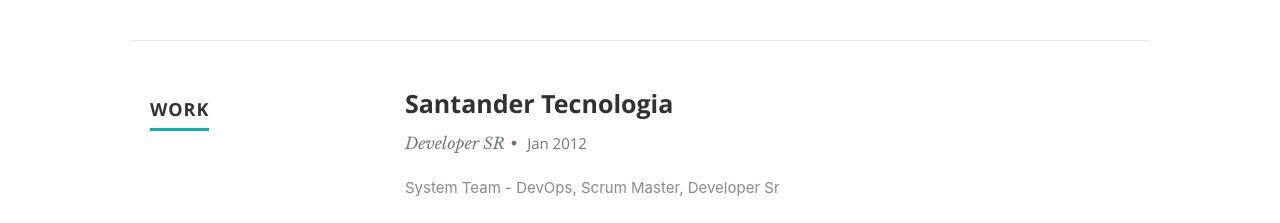
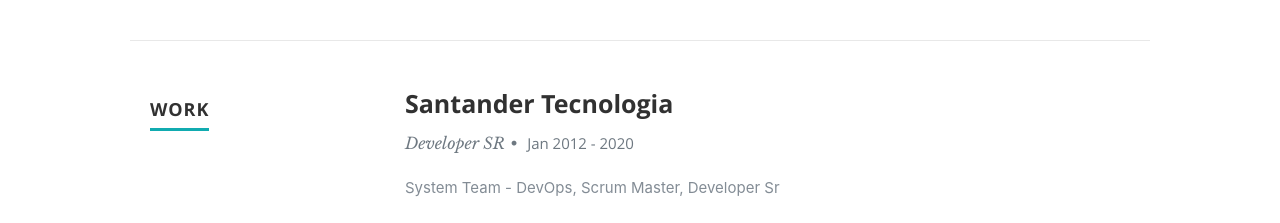
Before and after one commit to belo355/react-aboutme, a React (Create React App) app: page / in a window 1280 px wide. Shown: the part 1780-2003 px from the top of the page. Built offline with nearby package versions, Linux system fonts and the light colour scheme.

Commit message:
update date work

```diff
--- a/src/resumeData.js
+++ b/src/resumeData.js
@@ -62,7 +62,7 @@
         "CompanyName":"Santander Tecnologia",
         "specialization":"Developer SR",
         "MonthOfLeaving":"Jan",
-        "YearOfLeaving":"2012",
+        "YearOfLeaving":"2012 - 2020",
         "Achievements":"System Team - DevOps, Scrum Master, Developer Sr"
       }
     ],
```
